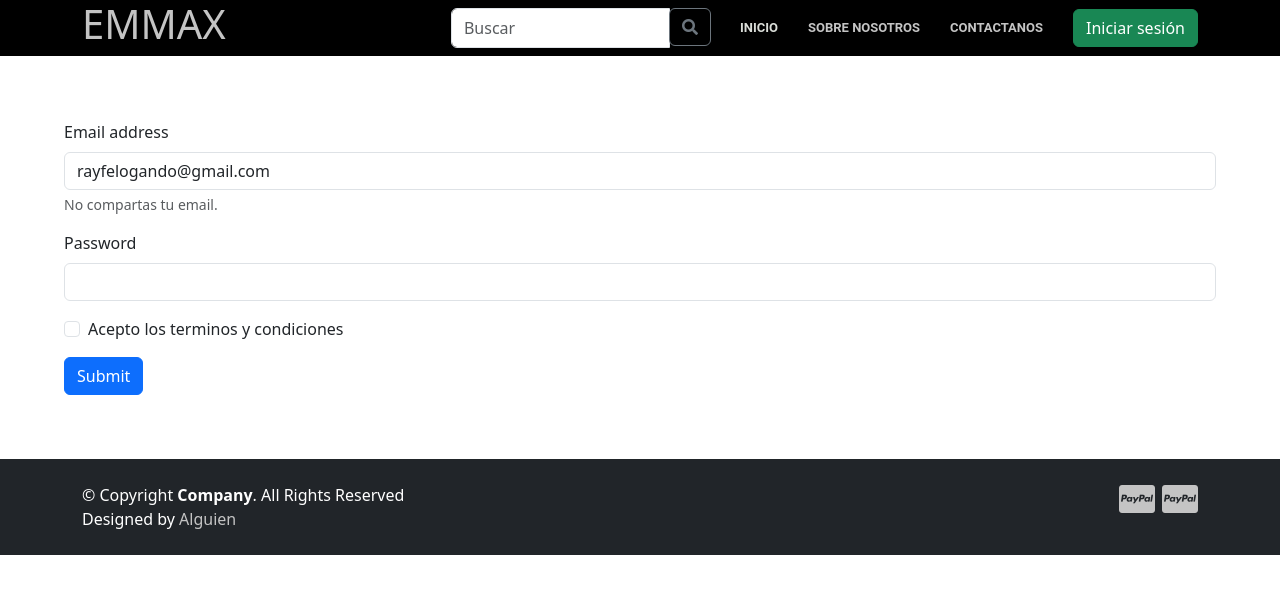
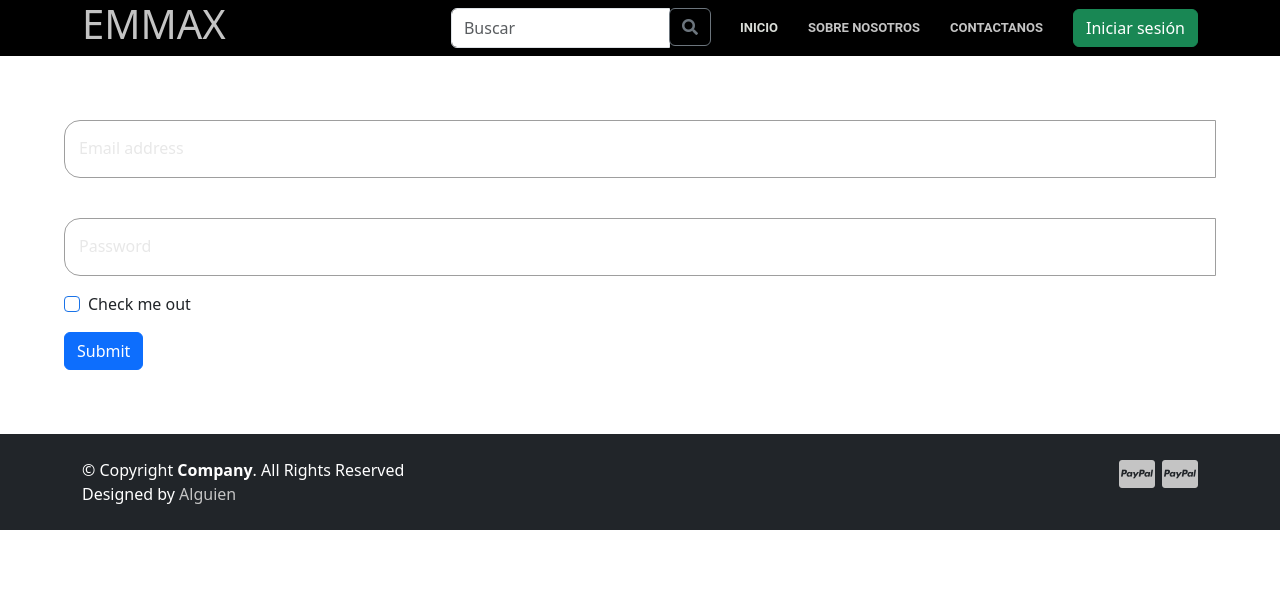
Before and after one commit to Rayfel2/EMMAX, an Angular app in the folder FrontEnd/App/: page /iniciar-sesion in a window 1280 px wide. Shown: the top 594 px of the page. Built offline with nearby package versions, Linux system fonts and the light colour scheme; some icons are missing.

Commit message:
arreglando conflictos
listo

```diff
--- a/FrontEnd/App/src/app/auth/login/login.component.css
+++ b/FrontEnd/App/src/app/auth/login/login.component.css
@@ -1,3 +1,36 @@
 form{
     margin:5%;
 }
+.input-group {
+    position: relative;
+   }
+
+   .input {
+    border: solid 1.5px #9e9e9e;
+    border-radius: 1rem;
+    background: none;
+    padding: 1rem;
+    font-size: 1rem;
+    color: #000000;
+    transition: border 150ms cubic-bezier(0.4,0,0.2,1);
+   }
+
+   .user-label {
+    position: absolute;
+    color: #e8e8e8;
+    pointer-events: none;
+    transform: translateY(1rem) translateX(1rem);
+    transition: 150ms cubic-bezier(0.4,0,0.2,1);
+   }
+
+   .input:focus, input:valid {
+    outline: none;
+    border: 1.5px solid #1a73e8;
+   }
+
+   .input:focus ~ label, input:valid ~ label {
+    transform: translateY(-90%) scale(0.8);
+    background-color: #ffffff;
+    padding: 0 .2em;
+    color: #2196f3;
+   }
--- a/FrontEnd/App/src/app/auth/login/login.component.html
+++ b/FrontEnd/App/src/app/auth/login/login.component.html
@@ -1,8 +1,9 @@
 <form [formGroup]="loginForm">
   <p class ="text-danger">{{loginError}}</p>
-    <div class="mb-3">
-      <label for="exampleInputEmail1" class="form-label">Email address</label>
-      <input formControlName="email" type="email" class="form-control" id="exampleInputEmail1" aria-describedby="emailHelp">
+    <div class="mb-3 input-group">
+      <input required = "" formControlName="email" type="email" class="form-control input" id="exampleInputEmail1" aria-describedby="emailHelp">
+      <label for="exampleInputEmail1" class="form-label user-label">Email address</label>
+    </div>
     <div *ngIf="email.invalid && (email.dirty || email.touched)"
     class="text-danger">
 
@@ -14,21 +15,22 @@
   </div>
 
 </div>
-      <div id="emailHelp" class="form-text">No compartas tu email.</div>
+<br>
+    <div class="mb-3 input-group">
+      <input required = "" formControlName="password" type="password" class="form-control input" id="exampleInputPassword1">
+      <label for="exampleInputPassword1" class="form-label user-label">Password</label>
     </div>
-    <div class="mb-3">
-      <label for="exampleInputPassword1" class="form-label">Password</label>
-      <input formControlName="password" type="password" class="form-control" id="exampleInputPassword1">
     <div *ngIf="password.invalid && (password.dirty || password.touched)"
     class="text-danger">
     <div *ngIf="password.errors?.['required']">
       Contraseña es requerida
     </div>
     </div>
-    </div>
+
+
     <div class="mb-3 form-check">
       <input type="checkbox" class="form-check-input" id="exampleCheck1">
-      <label class="form-check-label" for="exampleCheck1">Acepto los terminos y condiciones</label>
+      <span class="form-check-label" for="exampleCheck1">Check me out</span>
     </div>
     <button (click)="login()" type="submit" class="btn btn-primary">Submit</button>
   </form>
--- a/FrontEnd/App/src/app/auth/login/login.component.ts
+++ b/FrontEnd/App/src/app/auth/login/login.component.ts
@@ -12,7 +12,7 @@ import { LoginRequest } from 'src/app/services/auth/loginRequest';
 export class LoginComponent {
   loginError: string = "";
   loginForm=this.fb.group({
-email: ['rayfelogando@gmail.com', [Validators.required, Validators.email]],
+email: ['', [Validators.required, Validators.email]],
 password: ['', [Validators.required]],
   })
   constructor(private fb: FormBuilder, private router: Router, private LoginService: LoginService) { }
```
Lines whose indentation alone changed are shown as unchanged.
